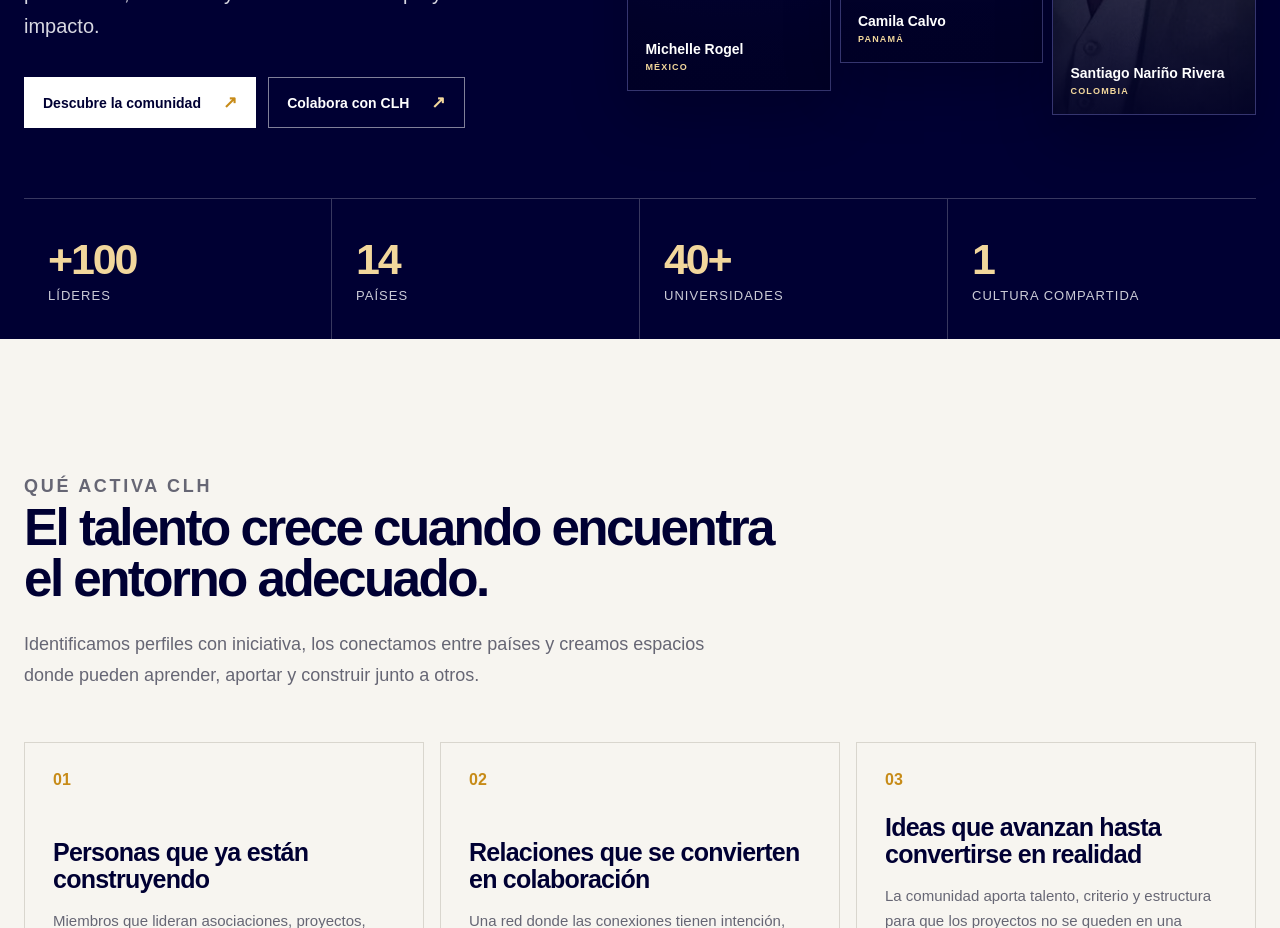
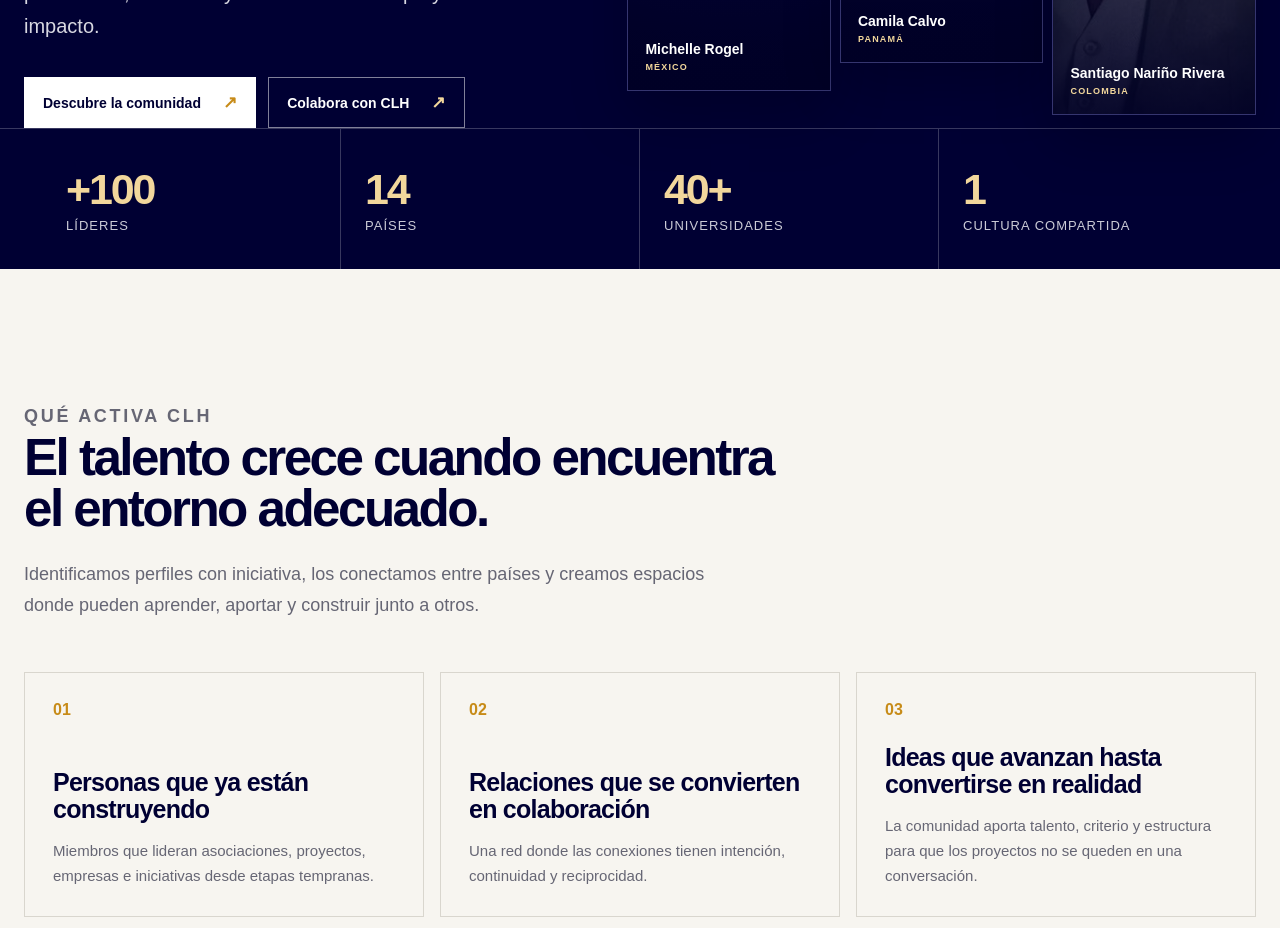
Before and after one commit to aprobarchatgpt-lang/webclh, a React (Vite) app: page / in a window 1280 px wide. Shown: the part 780-1708 px from the top of the page. Built offline with nearby package versions, Linux system fonts and the light colour scheme.

Commit message:
Aplicar la franja completa en Inicio y miembros

```diff
--- a/app/page.tsx
+++ b/app/page.tsx
@@ -1841,7 +1841,7 @@ function Inicio({ go }: { go: (page: PageKey) => void }) {
           <div className="portrait-metric"><strong>+100</strong><span>líderes · 14 países</span></div>
         </div>
       </div>
-      <div className="shell"><StatBand /></div>
+      <div className="stat-band-frame"><div className="shell"><StatBand /></div></div>
     </section>
 
     <section className="section shell">
@@ -2023,7 +2023,7 @@ function Miembros({ go }: { go: (page: PageKey) => void }) {
   };
   return <>
     <PageHero eyebrow="Nuestros miembros" title="El valor de CLH está en las personas que deciden construir juntas." body="Más de 100 líderes jóvenes de España y Latinoamérica forman una red conectada por la iniciativa, el criterio y la voluntad de aportar." image="/images/comunidad.jpg" />
-    <div className="shell"><StatBand /></div>
+    <div className="stat-band-frame"><div className="shell"><StatBand /></div></div>
     <section className="section shell"><SectionTitle kicker="Directorio" title="Conoce a la comunidad." body="Filtra por país o posición dentro de CLH para descubrir a las personas que forman la comunidad. La fotografía y el perfil completo aparecen cuando el miembro ya ha facilitado y validado ese contenido." />
       <div className="filters"><label>País<select value={country} onChange={(e) => setCountry(e.target.value)}>{countries.map((item) => <option key={item}>{item}</option>)}</select></label><label>Rol en CLH<select value={area} onChange={(e) => setArea(e.target.value)}>{areas.map((item) => <option key={item}>{item}</option>)}</select></label><label className="search-field">Buscar por nombre<input value={search} onChange={(e) => setSearch(e.target.value)} placeholder="Ej. Federico" /></label><span className="result-count">{filtered.length} perfiles</span></div>
       <div className="member-grid">{filtered.map((member) => <article className={member.featured ? "member-card member-card-featured" : "member-card"} key={member.id}><div className="member-image">{member.image ? <img src={assetPath(member.image)} alt={`Retrato de ${member.name}`} /> : <div className="member-initials" role="img" aria-label={`Iniciales de ${member.name}`}>{memberInitials(member.name)}</div>}{member.featured && <span className="member-featured-label">Perfil completo de ejemplo</span>}</div><div><p className="member-country">{member.country}</p><h3>{member.name}</h3><p>{member.role}</p><button onClick={() => openProfile(member)}>Ver perfil <i>↗</i></button></div></article>)}</div>
```
